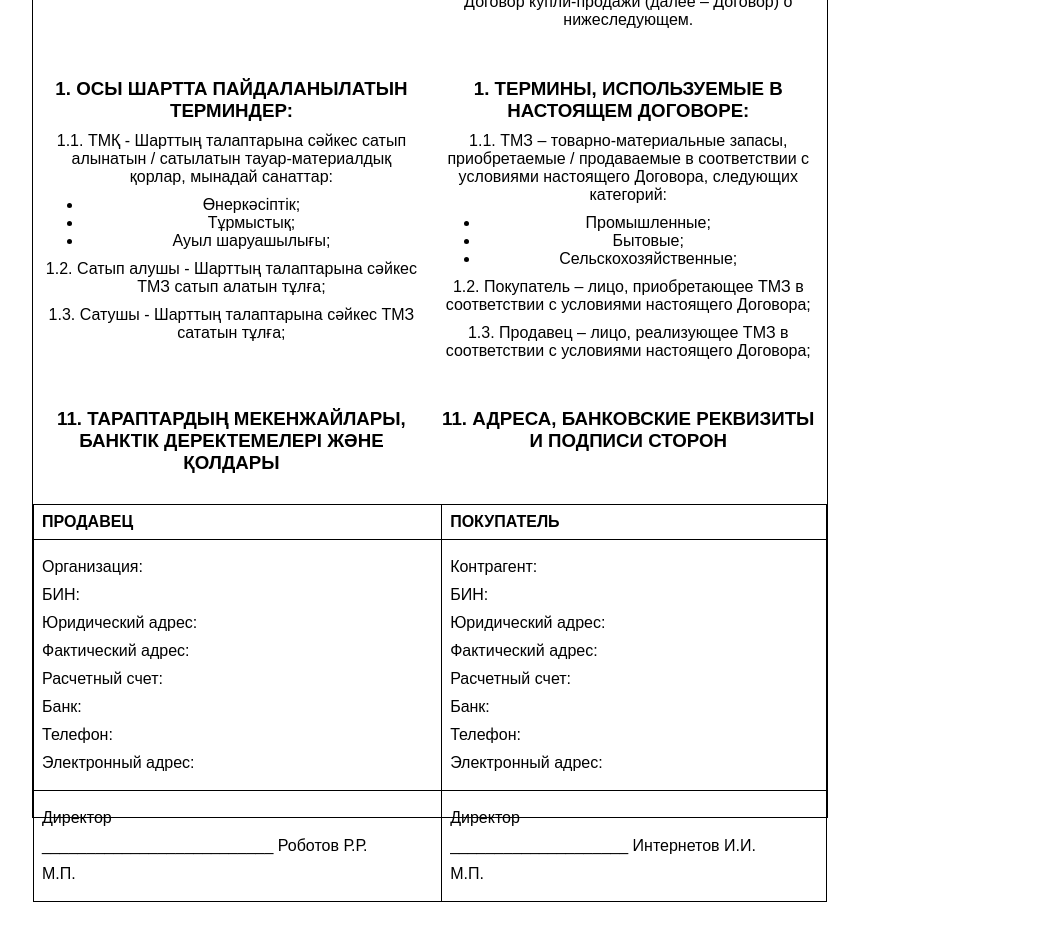
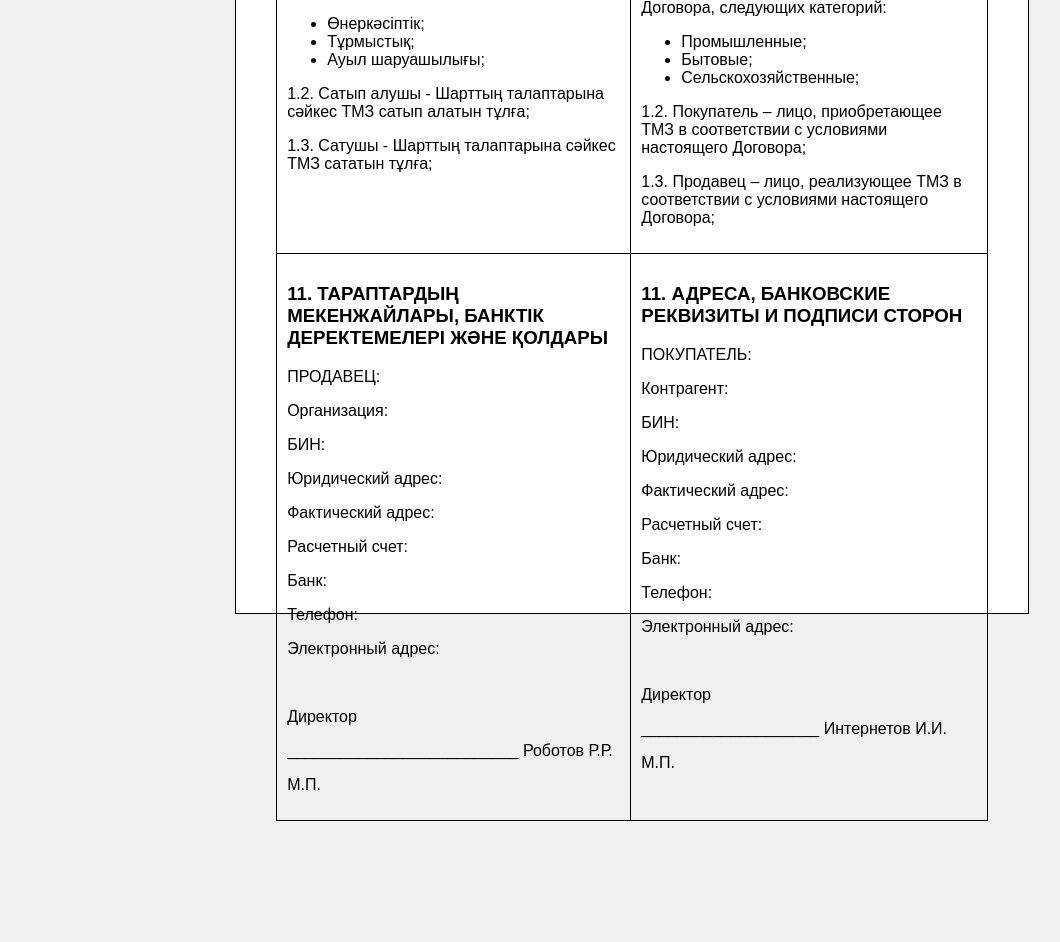
Before and after one commit to ghostqaw/test-page-2, a plain HTML site: page index.html in a window 1280 px wide. Shown: the part 347-1289 px from the top of the page, without its empty margins (8-1068 px from the left). After the commit the page ends 1168 px from the top, so only its background shows below. Drawn offline with Linux system fonts and the light colour scheme.

Commit message:
Update index.html

```diff
--- a/index.html
+++ b/index.html
@@ -7,78 +7,67 @@
     <style>
         body {
             font-family: Arial, sans-serif;
-            margin: 40px;
+            margin: 0;
             padding: 0;
+            display: flex;
+            justify-content: center;
+            align-items: center;
+            height: 100vh;
+            background-color: #f0f0f0;
+        }
+        .container {
             width: 21cm;
             height: 29.7cm;
             border: 1px solid #000;
+            padding: 40px;
+            box-sizing: border-box;
+            background-color: #fff;
             display: flex;
             justify-content: center;
             align-items: center;
         }
-        .container {
-            text-align: center;
-        }
-        .header, .footer {
-            margin-bottom: 20px;
-        }
-        .header h1, .header h2, .footer p {
-            margin: 0;
-        }
-        .content {
-            display: flex;
-            justify-content: center;
-            margin-bottom: 20px;
-        }
-        .column {
-            width: 50%;
-            padding: 0 10px;
-            box-sizing: border-box;
-        }
-        h3 {
-            margin-bottom: 10px;
-        }
-        p, ul {
-            margin: 10px 0;
-        }
         table {
             width: 100%;
             border-collapse: collapse;
-            margin-bottom: 20px;
         }
-        table, th, td {
+        td {
             border: 1px solid black;
+            padding: 10px;
+            vertical-align: top;
         }
-        th, td {
-            padding: 8px;
-            text-align: left;
+        .header td {
+            text-align: center;
+            border: none;
         }
     </style>
 </head>
 <body>
     <div class="container">
-        <div class="header">
+        <table>
+            <tr>
+                <td colspan="2" class="header">
                     <h1>№ 123</h1>
                     <h2>сатып алу-сату туралы Шарты</h2>
                     <p>Алматы қ. 01.01.2023</p>
-            <h2>Договор № 123</h2>
+                </td>
+                <td colspan="2" class="header">
+                    <h1>Договор № 123</h1>
                     <h2>купли-продажи</h2>
                     <p>г. Алматы 01.01.2023</p>
-        </div>
-
-        <div class="content">
-            <div class="column">
+                </td>
+            </tr>
+            <tr>
+                <td colspan="2">
                     <p>«Какао-Какао» жауапкершілігі шектеулі серіктестігі, бұдан әрі «Сатушы» деп аталатын, Жарғы негізінде әрекет ететін, Директоры Роботов Р.Р. атынан, бір тараптан</p>
                     <p>және «Рога и Копыта» жауапкершілігі шектеулі серіктестігі атынан, бұдан әрі «Сатып алушы» деп аталатын, Жарғы негізінде әрекет ететін, Лиректоры Интернетов И.И., келесі тараптан, бірлесіп «Тараптар» деп аталатын, сатып алу-сату шартын (бұдан әрі - Шарт) төмендегі жөнінде жасасты.</p>
-            </div>
-            <div class="column">
+                </td>
+                <td colspan="2">
                     <p>Товарищество с ограниченной ответственностью «Какао-Какао», именуемoe в дальнейшем «Продавец», в лице Директора Роботова Р.Р., действующего на основании Устава, с одной стороны,</p>
                     <p>и Товарищество с ограниченной ответственностью «Рога и Копыта», именуемая/ый/ое в дальнейшем «Покупатель», в лице Директора Интернетова И.И., действующего на основании Устава, с другой стороны, совместно именуемые «Стороны», заключили настоящий Договор купли-продажи (далее – Договор) о нижеследующем.</p>
-            </div>
-        </div>
-
-        <div class="content">
-            <div class="column">
+                </td>
+            </tr>
+            <tr>
+                <td colspan="2">
                     <h3>1. ОСЫ ШАРТТА ПАЙДАЛАНЫЛАТЫН ТЕРМИНДЕР:</h3>
                     <p>1.1. ТМҚ - Шарттың талаптарына сәйкес сатып алынатын / сатылатын тауар-материалдық қорлар, мынадай санаттар:</p>
                     <ul>
@@ -88,8 +77,8 @@
                     </ul>
                     <p>1.2. Сатып алушы - Шарттың талаптарына сәйкес ТМЗ сатып алатын тұлға;</p>
                     <p>1.3. Сатушы - Шарттың талаптарына сәйкес ТМЗ сататын тұлға;</p>
-            </div>
-            <div class="column">
+                </td>
+                <td colspan="2">
                     <h3>1. ТЕРМИНЫ, ИСПОЛЬЗУЕМЫЕ В НАСТОЯЩЕМ ДОГОВОРЕ:</h3>
                     <p>1.1. ТМЗ – товарно-материальные запасы, приобретаемые / продаваемые в соответствии с условиями настоящего Договора, следующих категорий:</p>
                     <ul>
@@ -99,26 +88,12 @@
                     </ul>
                     <p>1.2. Покупатель – лицо, приобретающее ТМЗ в соответствии с условиями настоящего Договора;</p>
                     <p>1.3. Продавец – лицо, реализующее ТМЗ в соответствии с условиями настоящего Договора;</p>
-            </div>
-        </div>
-
-        <div class="content">
-            <div class="column">
-                <h3>11. ТАРАПТАРДЫҢ МЕКЕНЖАЙЛАРЫ, БАНКТІК ДЕРЕКТЕМЕЛЕРІ ЖӘНЕ ҚОЛДАРЫ</h3>
-            </div>
-            <div class="column">
-                <h3>11. АДРЕСА, БАНКОВСКИЕ РЕКВИЗИТЫ И ПОДПИСИ СТОРОН</h3>
-            </div>
-        </div>
-
-        <div class="content">
-            <table>
-                <tr>
-                    <th>ПРОДАВЕЦ</th>
-                    <th>ПОКУПАТЕЛЬ</th>
+                </td>
             </tr>
             <tr>
-                    <td>
+                <td colspan="2">
+                    <h3>11. ТАРАПТАРДЫҢ МЕКЕНЖАЙЛАРЫ, БАНКТІК ДЕРЕКТЕМЕЛЕРІ ЖӘНЕ ҚОЛДАРЫ</h3>
+                    <p>ПРОДАВЕЦ:</p>
                     <p>Организация:</p>
                     <p>БИН:</p>
                     <p>Юридический адрес:</p>
@@ -127,8 +102,14 @@
                     <p>Банк:</p>
                     <p>Телефон:</p>
                     <p>Электронный адрес:</p>
+                    <br>
+                    <p>Директор</p>
+                    <p>__________________________ Роботов Р.Р.</p>
+                    <p>М.П.</p>
                 </td>
-                    <td>
+                <td colspan="2">
+                    <h3>11. АДРЕСА, БАНКОВСКИЕ РЕКВИЗИТЫ И ПОДПИСИ СТОРОН</h3>
+                    <p>ПОКУПАТЕЛЬ:</p>
                     <p>Контрагент:</p>
                     <p>БИН:</p>
                     <p>Юридический адрес:</p>
@@ -137,15 +118,7 @@
                     <p>Банк:</p>
                     <p>Телефон:</p>
                     <p>Электронный адрес:</p>
-                    </td>
-                </tr>
-                <tr>
-                    <td>
-                        <p>Директор</p>
-                        <p>__________________________ Роботов Р.Р.</p>
-                        <p>М.П.</p>
-                    </td>
-                    <td>
+                    <br>
                     <p>Директор</p>
                     <p>____________________ Интернетов И.И.</p>
                     <p>М.П.</p>
@@ -153,6 +126,5 @@
             </tr>
         </table>
     </div>
-    </div>
 </body>
 </html>
```
Lines whose indentation alone changed are shown as unchanged.
